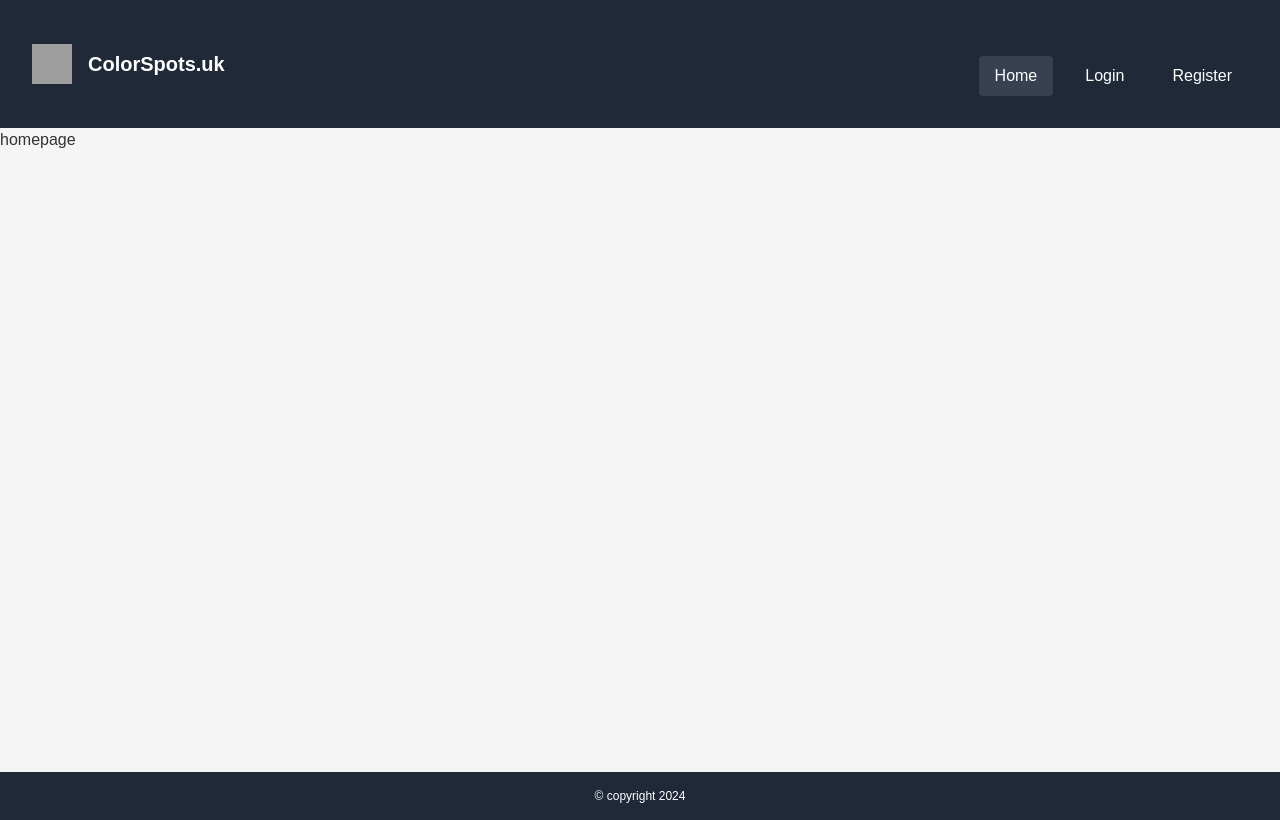
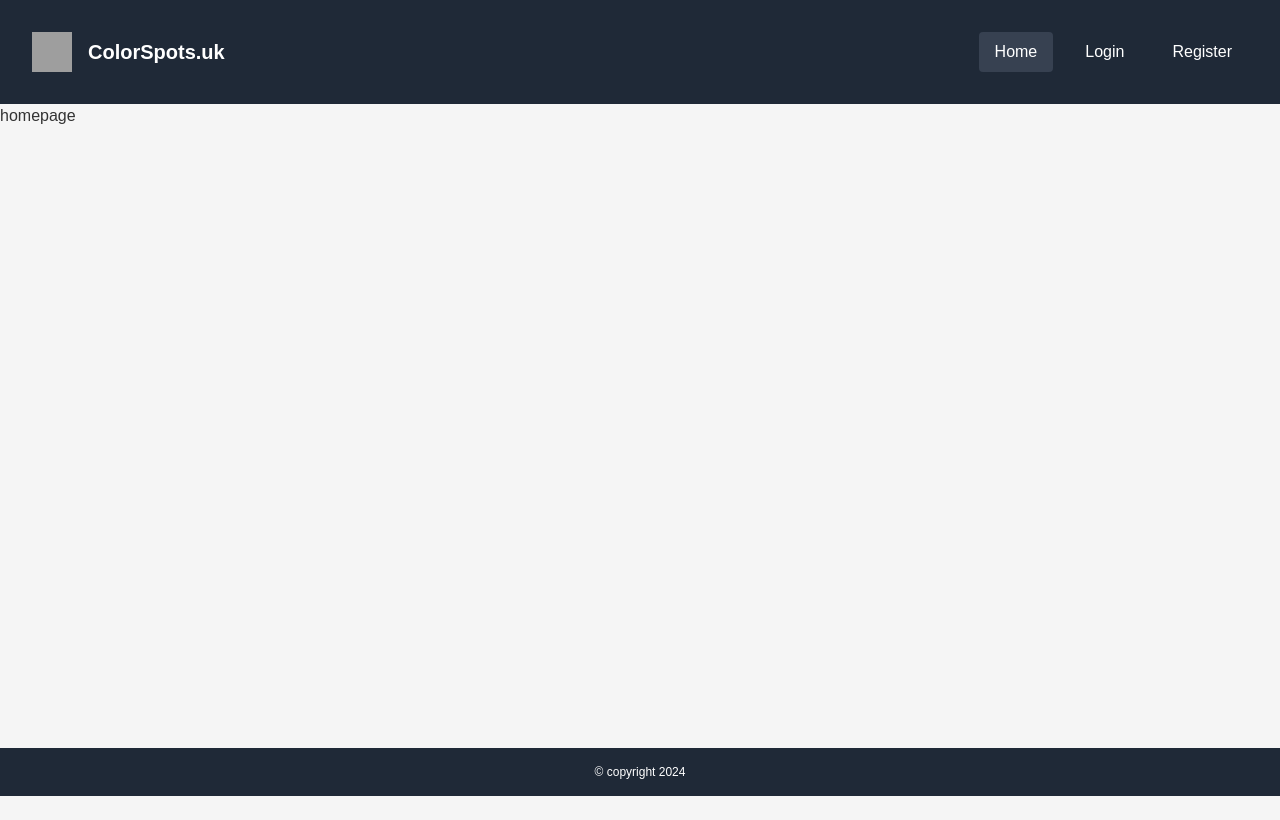
Before and after one commit to jbiddulph/colorspotsuk, a Nuxt app: page / in a window 1280 px wide. Built offline with nearby package versions, Linux system fonts and the light colour scheme; no server answers; grey boxes are pictures that could not be loaded.

Commit message:
more styling

```diff
--- a/layouts/default.vue
+++ b/layouts/default.vue
@@ -18,8 +18,8 @@
           </button>
         </div>
         <nav>
-          <ul :class="{'block': isMenuOpen, 'hidden': !isMenuOpen}" class="md:flex md:items-center md:space-x-4 mt-6">
-            <li v-for="link in links" :key="link.text">
+          <ul :class="{'block': isMenuOpen, 'hidden': !isMenuOpen}" class="md:flex md:items-center md:space-x-4 mt-4 md:mt-0">
+            <li v-for="link in links" :key="link.text" class="flex-none">
               <NuxtLink :href="link.href" :class="['block py-2 px-4 rounded', { 'bg-gray-700': isActive(link.href) }]" @click="closeMenuOnLinkClick">
                 {{ link.text }}
               </NuxtLink>
--- a/pages/map.vue
+++ b/pages/map.vue
@@ -17,8 +17,8 @@
           </div>
 
         </div>
-        <p v-if="selectedFilter" class="text-center mb-2">You are viewing {{ selectedFilter.toLowerCase() }} spots!</p>
-        <p v-if="!selectedFilter" class="text-center mb-2">You are viewing all spots!</p>
+        <p v-if="selectedFilter" class="text-center mb-2">You are viewing <strong>{{ selectedFilter.toLowerCase() }}</strong> spots!</p>
+        <p v-if="!selectedFilter" class="text-center mb-2">You are viewing <strong>all</strong> spots!</p>
         <div>
           <Map :height="500" :width="1280" :showSidebar="false" :data="items" :filter="selectedFilter" />
           <!-- <Map :height="460" :width="1280" :data="items.data" :filter="selectedFilter" /> -->
```
